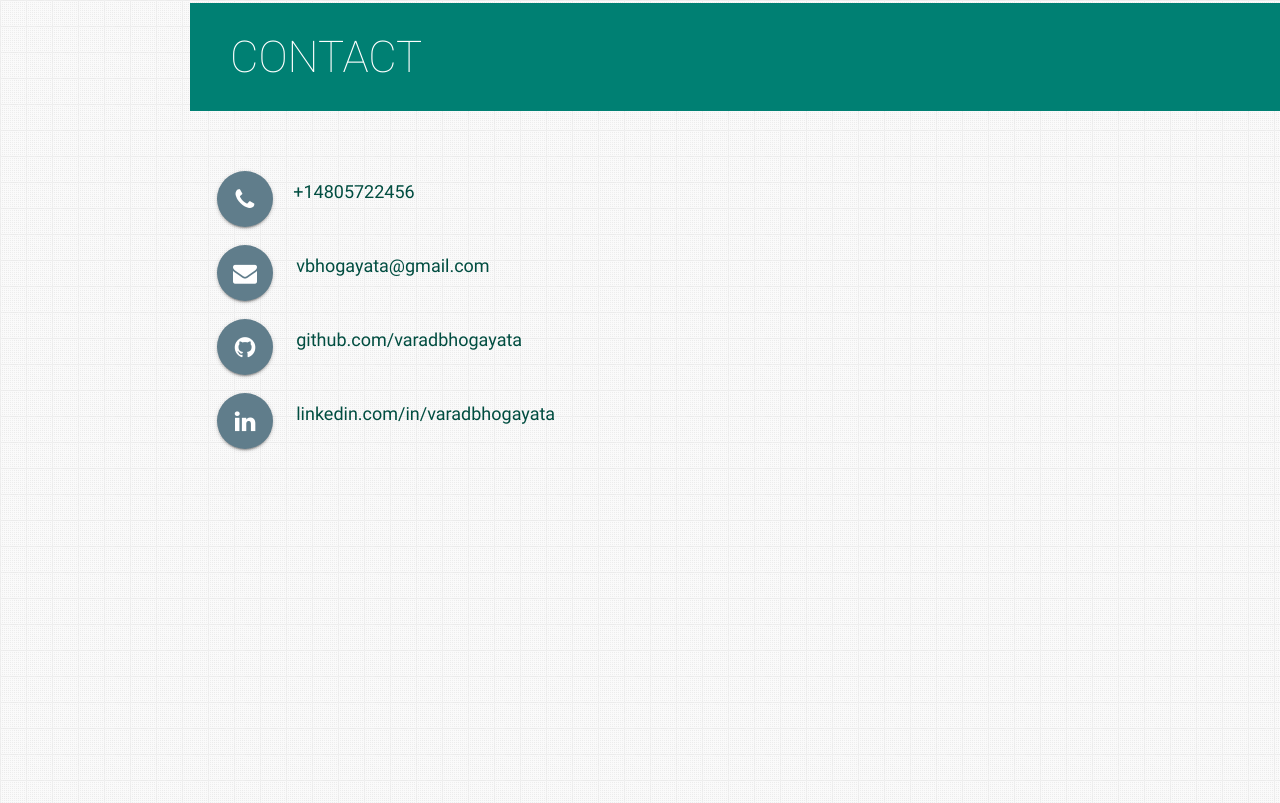
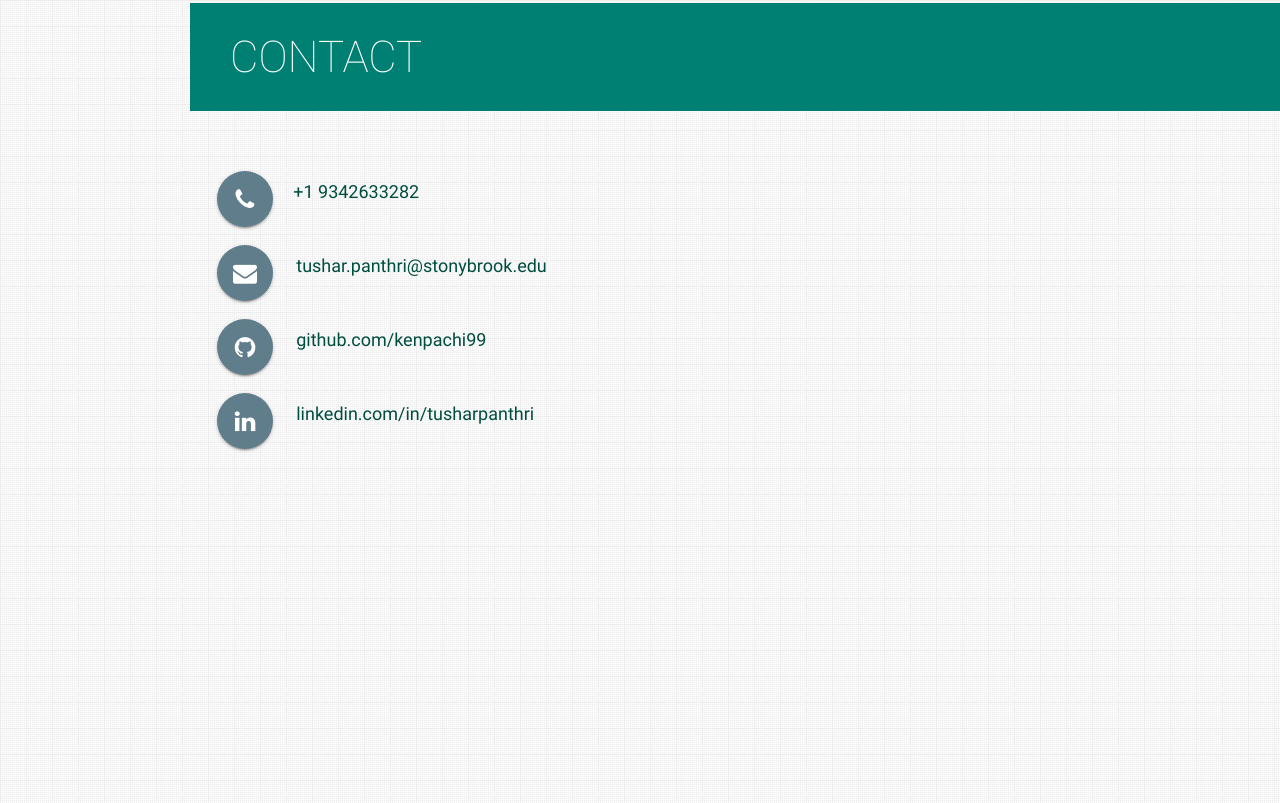
Before and after one commit to Kenpachi99/kenpachi99.github.io, a plain HTML site: page index.html in a window 1280 px wide. Shown: the part 7618-8421 px from the top of the page. Drawn offline with nearby package versions, Linux system fonts and the light colour scheme.

Commit message:
adding changes

```diff
--- a/index.html
+++ b/index.html
@@ -994,29 +994,29 @@
       <h3 class="page-title white-text teal">Contact</h3>
       <div class="container">
         <p>
-          <a aria-label="Call Varad" data-position="top" data-tooltip="Call Varad"
+          <a aria-label="Call Tushar" data-position="top" data-tooltip="Call Tushar"
             class="btn-floating btn-large waves-effect waves-light blue-grey tooltipped"><i class="fa fa-phone"></i><a
-              aria-label="Call Varad">+14805722456</a></a>
+              aria-label="Call Tushar">+1 9342633282</a></a>
         </p>
         <p>
-          <a aria-label="Email Tushar" href="mailto:vbhogayata@gmail.com" target="_blank" data-position="top"
+          <a aria-label="Email Tushar" href="mailto:tushar.panthri@stonybrook.edu" target="_blank" data-position="top"
             data-tooltip="Email Tushar" class="btn-floating btn-large waves-effect waves-light blue-grey tooltipped"><i
-              class="fa fa-envelope"></i><a aria-label="Email Varad" href="mailto:vbhogayata@gmail.com"
-              class="hoverline">vbhogayata@gmail.com</a></a>
+              class="fa fa-envelope"></i><a aria-label="Email Tushar" href="mailto:tushar.panthri@stonybrook.edu"
+              class="hoverline">tushar.panthri@stonybrook.edu</a></a>
         </p>
         <p>
           <a aria-label="View Tushar on GitHub" href="http://github.com/kenpachi99" target="_blank"
-            data-position="top" data-tooltip="View Varad on GitHub"
+            data-position="top" data-tooltip="View Tushar on GitHub"
             class="btn-floating btn-large waves-effect waves-light blue-grey tooltipped"><i class="fa fa-github"></i><a
               aria-label="Varad on Github" href="http://github.com/kenpachi99" class="hoverline"
-              target="_blank">github.com/varadbhogayata</a></a>
+              target="_blank">github.com/kenpachi99</a></a>
         </p>
         <p>
-          <a aria-label="View Tushar on Lin~kedIn" href="https://www.linkedin.com/in/tushar-panthri-963ab814a/" target="_blank"
+          <a aria-label="View Tushar on LinkedIn" href="https://www.linkedin.com/in/tushar-panthri-963ab814a/" target="_blank"
             data-position="top" data-tooltip="View Varad on LinkedIn"
             class="btn-floating btn-large waves-effect waves-light blue-grey tooltipped"><i
               class="fa fa-linkedin"></i><a aria-label="Varad on LinkedIn" href="https://www.linkedin.com/in/tushar-panthri-963ab814a/"
-              class="hoverline" target="_blank">linkedin.com/in/varadbhogayata</a></a>
+              class="hoverline" target="_blank">linkedin.com/in/tusharpanthri</a></a>
         </p>
       </div>
     </section>
```
